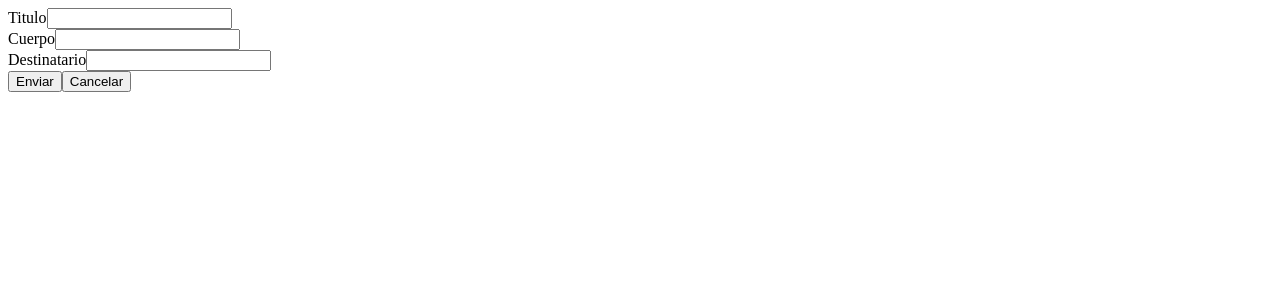
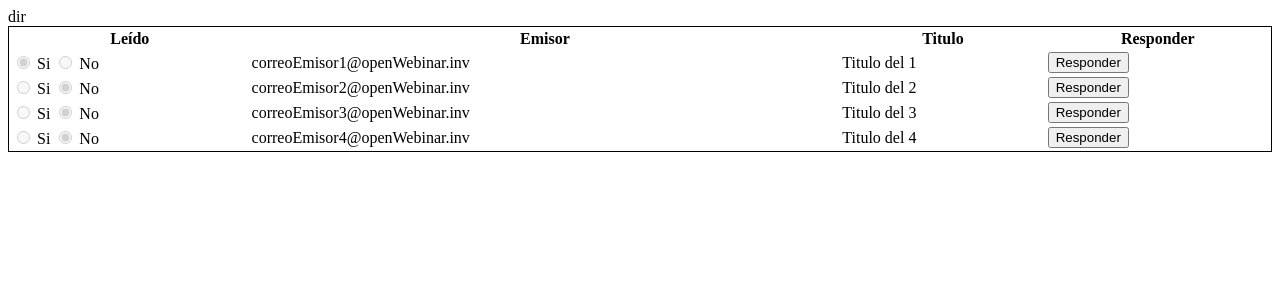
Before and after one commit to claralv/CursoAngular, an Angular app: page / in a window 1280 px wide. Shown: the top 300 px of the page. Built offline with nearby package versions, Linux system fonts and the light colour scheme.

Commit message:
Añadimos boton respònder en el componente lista, colocamos en app component el componente lista

```diff
--- a/src/app/Components/lista-correos/lista-correos.component.html
+++ b/src/app/Components/lista-correos/lista-correos.component.html
@@ -3,19 +3,21 @@ dir<table style="width: 100%; border: 1px solid black;">
         <th>Leído</th>
         <th>Emisor</th>
         <th>Titulo</th>
+        <th>Responder</th>
     </tr>
     <tr *ngFor="let correo of correos; index as i;">
 
         <td>
-            <input type="radio" name="leido-{{i}}" [(ngModel)]="correo.leido" [value]=true> Si
-            <input type="radio" name="leido-{{i}}" [(ngModel)]="correo.leido" [value]=false> No
+            <input type="radio" name="leido-{{i}}" [(ngModel)]="correo.leido" [value]=true disabled> Si
+            <input type="radio" name="leido-{{i}}" [(ngModel)]="correo.leido" [value]=false disabled> No
         </td>
         <td>{{correo.emisor}}</td>
         <td>{{correo.titulo}}</td>
+        <td>
+            <button (click)="clickResponder()">Responder</button>
+        </td>
     </tr>
 
 
 </table>
-<h2>Estado de lectura del correo 1:</h2>
-<h3 *ngIf="correos[0].leido">Si</h3>
-<h3 *ngIf="!correos[0].leido">No</h3>
+<app-nuevo-correo *ngIf="responder"></app-nuevo-correo>
--- a/src/app/Components/lista-correos/lista-correos.component.ts
+++ b/src/app/Components/lista-correos/lista-correos.component.ts
@@ -8,6 +8,7 @@ import { Component, OnInit } from '@angular/core';
 export class ListaCorreosComponent implements OnInit {
 
   correos: any[];
+  responder: boolean;
 
   constructor() {
     const correo1 = {
@@ -30,11 +31,30 @@ export class ListaCorreosComponent implements OnInit {
     this.correos = [];
     this.correos.push(correo1);
     this.correos.push(correo2);
+    this.correos.push({
+      titulo: "Titulo del 3",
+      cuerpo: `Cuerpo del Email, Cuerpo del Email, Cuerpo del Email, Cuerpo del Email, Cuerpo del Email, Cuerpo del Email
+        Cuerpo del Email, Cuerpo del Email, Cuerpo del Email, Cuerpo del Email, Cuerpo del Email, Cuerpo del Email, Cuer`,
+      emisor: 'correoEmisor3@openWebinar.inv',
+      destinatario: 'correoReceptor@openWebinar.inv',
+      leido: false,
+    });
+    this.correos.push({
+      titulo: "Titulo del 4",
+      cuerpo: `Cuerpo del Email, Cuerpo del Email, Cuerpo del Email, Cuerpo del Email, Cuerpo del Email, Cuerpo del Email
+        Cuerpo del Email, Cuerpo del Email, Cuerpo del Email, Cuerpo del Email, Cuerpo del Email, Cuerpo del Email, Cuer`,
+      emisor: 'correoEmisor4@openWebinar.inv',
+      destinatario: 'correoReceptor@openWebinar.inv',
+      leido: false,
+    });
   }
 
 
   ngOnInit() {
 
   }
+  clickResponder() {
+    this.responder = !this.responder;
+  }
 
 }
--- a/src/app/app.component.html
+++ b/src/app/app.component.html
@@ -1,2 +1,2 @@
 <router-outlet></router-outlet>
-<app-nuevo-correo></app-nuevo-correo>
+<app-lista-correos></app-lista-correos>
```
